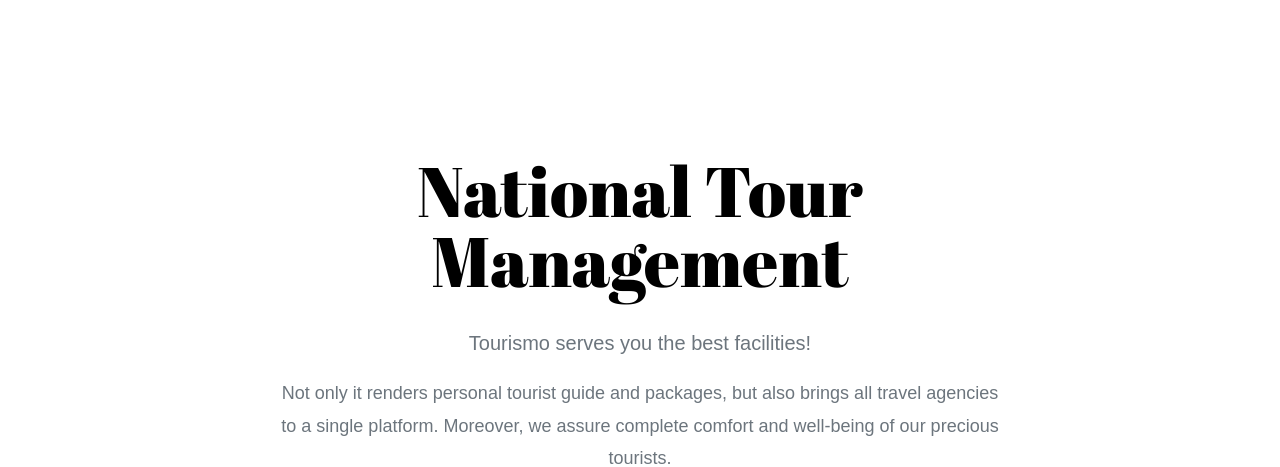
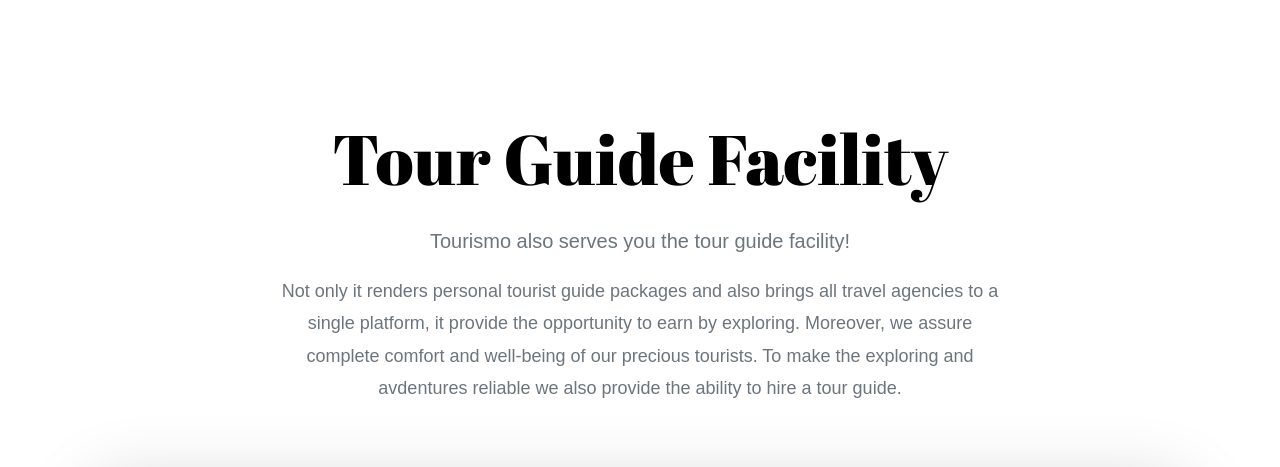
Before and after one commit to YusraKhalid/Tourismo, a website: page Tourismo/client/main.html in a window 1280 px wide. Shown: the part 303-770 px from the top of the page. Drawn offline with nearby package versions, Linux system fonts and the light colour scheme; files that its build step writes are made by us from their sources; files whose address does not match are found by name; a web font is replaced by a local one.

Commit message:
added tour guide on home page

```diff
--- a/Tourismo/client/main.html
+++ b/Tourismo/client/main.html
@@ -110,9 +110,6 @@
   <!-- END section -->
 
 </div>
-  <br/>
-
-
   <div id="render-target"></div>
   <div id='second-main'></div>
 
@@ -143,9 +140,10 @@
       <div class="container">
       <div class="row justify-content-center text-center mb-5">
           <div class="col-md-8">
-          <h2 class="heading animated fadeInUpBig">National Tour Management</h2>
-          <p class="lead animated fadeInUpBig"  data-aos-delay="100">Tourismo serves you the best facilities! </p>
-          <p>Not only it renders personal tourist guide and packages, but also brings all travel agencies to a single platform. Moreover, we assure complete comfort and well-being of our precious tourists.</p>
+          <h2 class="heading animated fadeInUpBig">Tour Guide Facility</h2>
+          <p class="lead animated fadeInUpBig"  data-aos-delay="100">Tourismo also serves you the tour guide facility! </p>
+          <p>Not only it renders personal tourist guide packages and also brings all travel agencies to a single platform, it provide the opportunity to earn by exploring.
+               Moreover, we assure complete comfort and well-being of our precious tourists. To make the exploring and avdentures reliable we also provide the ability to hire a tour guide.</p>
           </div>
       </div>
       <div class="row">
@@ -276,7 +274,7 @@
           <!-- END col -->
       <!-- </div>
       </div>
-  </section> --> -->
+  </section> -->
   </div>
 
   <section class="section visit-section">
--- a/Tourismo/imports/ui/Home.js
+++ b/Tourismo/imports/ui/Home.js
@@ -62,7 +62,7 @@
         // document.getElementById('scroll-down').innerHTML = '<p  className=" animated fadeInUpBig slower"><a href="#next-section" class="scroll-down smoothscroll"> <span class="fa fa-play"></span> Scroll Down</a></p>';
         const requiredLink = this.props.homeLink;
 
-        ReactDom.render(<div><center>><section class="section testimonial-section bg-light-2">
+        ReactDom.render(<div><center><section class="section testimonial-section bg-light-2">
                     <div class="container">
                         <div class="row justify-content-center text-center mb-5">
                             <div class="col-md-8">
@@ -106,7 +106,7 @@
                 {/* <HomeReview></HomeReview> */}
                 {this.renderAccounts()}
 
-                <section className="section" id="next-section">
+                <section className="section bg-light-2" id="next-section">
                 <div className="container">
                 <div className="row align-items-center">
                     <div className="col-lg-6 mb-4  animated fadeInUpBig">
```
